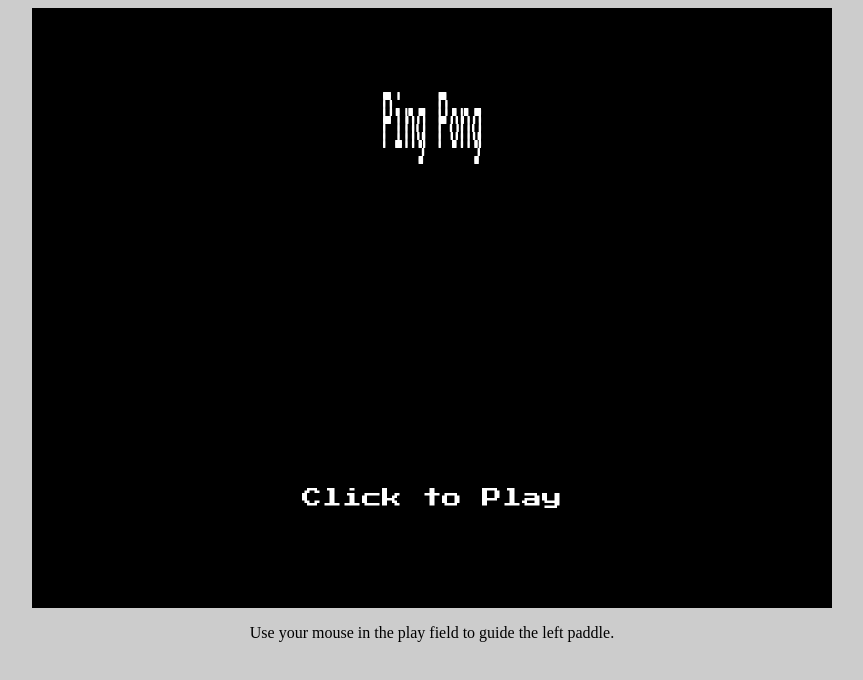
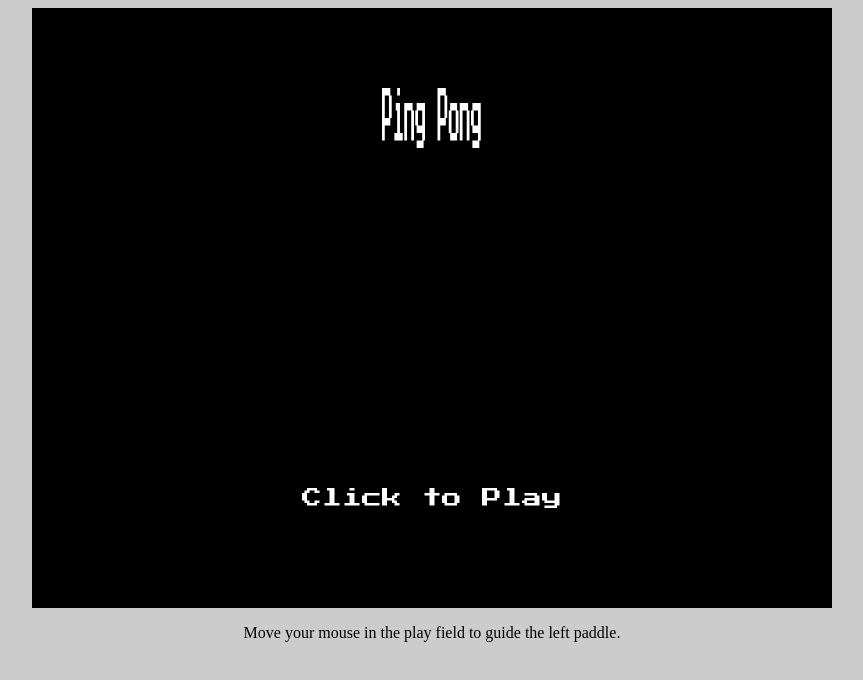
Before and after one commit to BrendanGasparin/ping-pong, a plain HTML site: page index.html in a window 1280 px wide. Shown: the whole page, without its empty margins (208-1071 px from the left). Drawn offline with Linux system fonts and the light colour scheme.

Commit message:
Revert to one font instead of two

```diff
--- a/index.html
+++ b/index.html
@@ -4,7 +4,6 @@
     <meta charset="utf-8">
     <meta name="viewport" content="width=device-width, initial-scale=1, shrink-to-fit=no">
     <title>Ping Pong</title>
-    <link href="https://fonts.googleapis.com/css?family=VT323" rel="stylesheet" type="text/css">
     <link href="https://fonts.googleapis.com/css?family=Press+Start+2P" rel="stylesheet" type="text/css">
     <link href="styles/style.css" rel="stylesheet" type="text/css" media="all">
     <script src="scripts/pingpong.js"></script>
@@ -13,6 +12,6 @@
     <div>
       <canvas id="game-canvas" width="800" height="600">
     </div>
-    <p>Use your mouse in the play field to guide the left paddle.</p>
+    <p>Move your mouse in the play field to guide the left paddle.</p>
   </body>
 </html>
--- a/scripts/pingpong.js
+++ b/scripts/pingpong.js
@@ -60,9 +60,9 @@ function draw() {
 	drawRect(0, 0, canvas.width, canvas.height, 'black');
 
 	canvasContext.textAlign = 'center';
+	canvasContext.font = '60px "Press Start 2P"';
 
 	if (gameOver) {
-		canvasContext.font = '100px VT323';
 		canvasContext.fillStyle = 'white';
 		canvasContext.fillText('Ping Pong', canvas.width / 2, 140, 100);
 
@@ -92,7 +92,6 @@ function draw() {
 	drawRect(canvas.width - PADDLE_THICKNESS, player2Y, PADDLE_THICKNESS, PADDLE_HEIGHT, 'white');
 
 	// draw scores
-	canvasContext.font = '60px "Press Start 2P"';
 	canvasContext.fillText(p1Score, canvas.width * 0.25, 100);
 	canvasContext.fillText(p2Score, canvas.width * 0.75, 100);
 }
```
